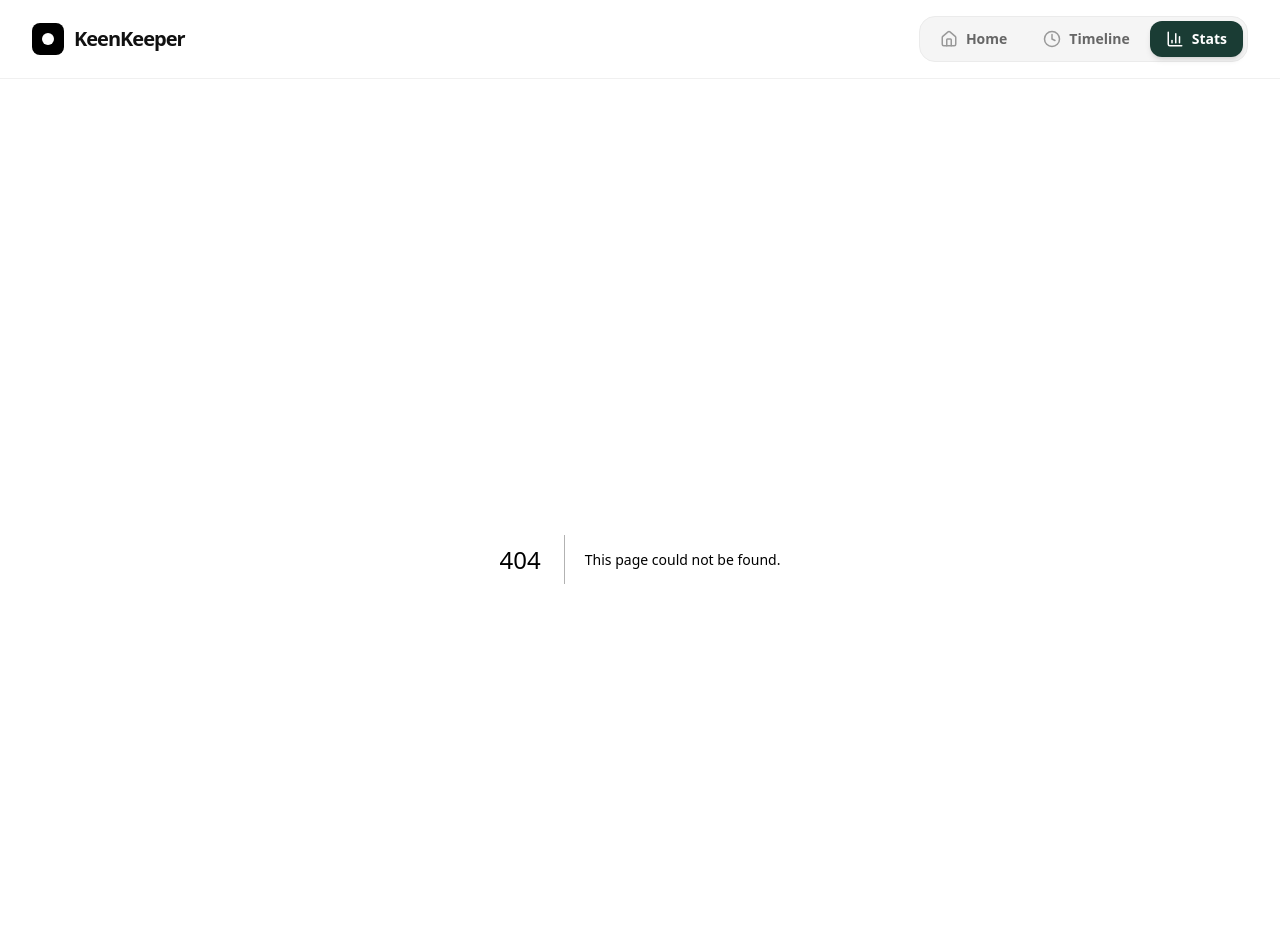
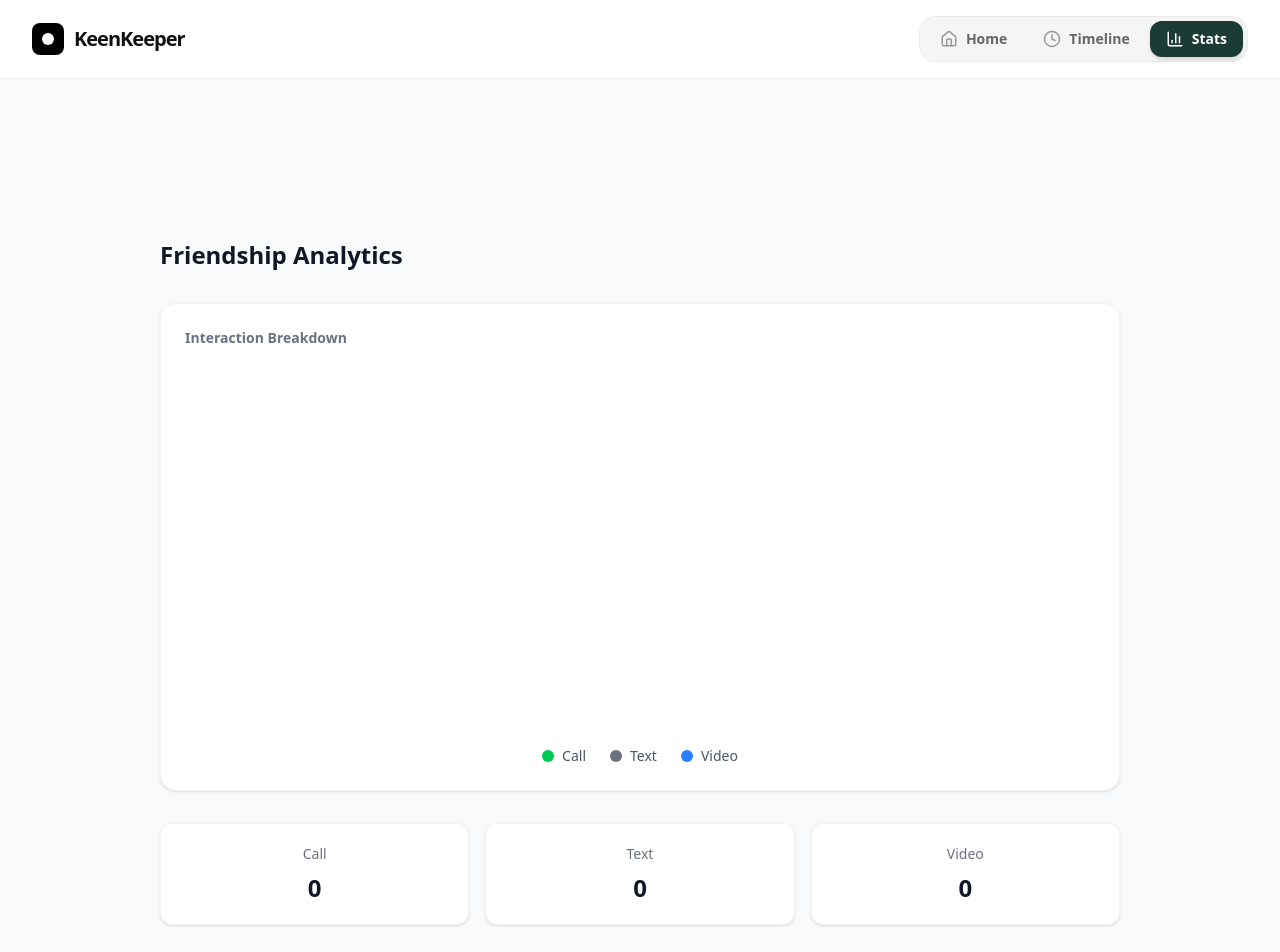
Before and after one commit to Monoaratasnim/B13-A07, a Next.js app: page /stats in a window 1280 px wide. Before the commit this address had no page. Shown: the top 952 px of the page. Built offline with nearby package versions, Linux system fonts and the light colour scheme.

Commit message:
Added Stats code

```diff
--- a/package.json
+++ b/package.json
@@ -13,7 +13,8 @@
     "next": "16.2.3",
     "react": "19.2.4",
     "react-dom": "19.2.4",
-    "react-hot-toast": "^2.6.0"
+    "react-hot-toast": "^2.6.0",
+    "recharts": "^3.8.1"
   },
   "devDependencies": {
     "@tailwindcss/postcss": "^4",
--- /dev/null
+++ b/src/app/stats/page.jsx
@@ -0,0 +1,121 @@
+"use client";
+
+import { useEffect, useState } from "react";
+import {
+  PieChart,
+  Pie,
+  Cell,
+  Tooltip,
+  ResponsiveContainer,
+} from "recharts";
+
+export default function StatsPage() {
+  const [data, setData] = useState([]);
+
+  useEffect(() => {
+    const timeline =
+      JSON.parse(localStorage.getItem("timeline")) || [];
+
+    // ✅ COUNT TYPES
+    const counts = {
+      call: 0,
+      text: 0,
+      video: 0,
+    };
+
+    timeline.forEach((item) => {
+      const type = item.type?.toLowerCase();
+      if (counts[type] !== undefined) {
+        counts[type]++;
+      }
+    });
+
+    // ✅ FORMAT FOR CHART
+    const chartData = [
+      { name: "Call", value: counts.call },
+      { name: "Text", value: counts.text },
+      { name: "Video", value: counts.video },
+    ];
+
+    setData(chartData);
+  }, []);
+
+  // ✅ COLORS (FIGMA STYLE)
+  const COLORS = ["#22c55e", "#6b7280", "#3b82f6"];
+
+  return (
+    <div className="min-h-screen pt-20 px-4 sm:px-6 md:px-8 max-w-5xl mx-auto">
+
+      {/* HEADER */}
+      <h1 className="text-2xl font-bold text-gray-900 mb-8">
+        Friendship Analytics
+      </h1>
+
+      {/* CHART CARD */}
+      <div className="bg-white border border-gray-100 rounded-2xl p-6 shadow-sm">
+
+        <h2 className="text-sm font-semibold text-gray-500 mb-6">
+          Interaction Breakdown
+        </h2>
+
+        {/* PIE CHART */}
+        <div className="w-full h-[300px] sm:h-[350px]">
+          <ResponsiveContainer>
+            <PieChart>
+              <Pie
+                data={data}
+                dataKey="value"
+                innerRadius={70}
+                outerRadius={110}
+                paddingAngle={5}
+              >
+                {data.map((entry, index) => (
+                  <Cell key={index} fill={COLORS[index]} />
+                ))}
+              </Pie>
+              <Tooltip />
+            </PieChart>
+          </ResponsiveContainer>
+        </div>
+
+        {/* LEGEND */}
+        <div className="flex justify-center gap-6 mt-6 text-sm">
+          <LegendItem color="bg-green-500" label="Call" />
+          <LegendItem color="bg-gray-500" label="Text" />
+          <LegendItem color="bg-blue-500" label="Video" />
+        </div>
+
+      </div>
+
+      {/* SUMMARY CARDS */}
+      <div className="grid grid-cols-1 sm:grid-cols-3 gap-4 mt-8">
+
+        {data.map((item) => (
+          <div
+            key={item.name}
+            className="bg-white border border-gray-100 rounded-xl p-5 text-center shadow-sm"
+          >
+            <p className="text-sm text-gray-500 font-medium">
+              {item.name}
+            </p>
+            <p className="text-2xl font-bold text-gray-900 mt-2">
+              {item.value}
+            </p>
+          </div>
+        ))}
+
+      </div>
+
+    </div>
+  );
+}
+
+/* ===== LEGEND COMPONENT ===== */
+function LegendItem({ color, label }) {
+  return (
+    <div className="flex items-center gap-2">
+      <span className={`w-3 h-3 rounded-full ${color}`}></span>
+      <span className="text-gray-600">{label}</span>
+    </div>
+  );
+}
--- a/src/app/timeline/page.jsx
+++ b/src/app/timeline/page.jsx
@@ -5,8 +5,9 @@ import { Phone, MessageSquare, Video } from "lucide-react";
 
 export default function TimelinePage() {
   const [timeline, setTimeline] = useState([]);
+  const [filter, setFilter] = useState("all"); // ✅ filter state
 
-  // ✅ Load timeline safely
+  // ✅ Load timeline
   useEffect(() => {
     try {
       const data = JSON.parse(localStorage.getItem("timeline")) || [];
@@ -16,7 +17,15 @@ export default function TimelinePage() {
     }
   }, []);
 
-  // ✅ ICON + COLOR MAPPING (FIGMA STYLE)
+  // ✅ FILTER LOGIC
+  const filteredTimeline =
+    filter === "all"
+      ? timeline
+      : timeline.filter(
+          (item) => item.type?.toLowerCase() === filter
+        );
+
+  // ✅ ICON + COLOR
   const getIcon = (type) => {
     const t = type?.toLowerCase();
 
@@ -48,22 +57,38 @@ export default function TimelinePage() {
   };
 
   return (
-    <div className="min-h-screen pt-20 px-4 sm:px-6 md:px-8 max-w-4xl mx-auto">
+    <div className="min-h-screen pt-20 px-4 sm:px-6 md:px-8 max-w-4xl mx-auto ">
 
-      {/* HEADER */}
-      <h1 className="text-2xl font-bold mb-6 text-gray-950">
-        Timeline
-      </h1>
+     {/* HEADER */}
+<div className="sticky top-10 z-10 py-4 container " >
+
+  <h1 className="text-2xl font-bold text-gray-950 mb-3">
+    Timeline
+  </h1>
+
+  {/* FILTER BELOW HEADING */}
+  <select
+    value={filter}
+    onChange={(e) => setFilter(e.target.value)}
+    className="text-sm border border-gray-200 text-gray-900 rounded-lg px-3 py-2 bg-white shadow-sm focus:outline-none w-full sm:w-auto"
+  >
+    <option value="all">Filter Timeline</option>
+    <option value="call">Call</option>
+    <option value="text">Text</option>
+    <option value="video">Video</option>
+  </select>
+
+</div>
 
       {/* EMPTY STATE */}
-      {timeline.length === 0 ? (
-        <div className="text-center text-gray-950 text-sm mt-20">
-          No activity yet
+      {filteredTimeline.length === 0 ? (
+        <div className="text-center text-gray-500 text-sm mt-20">
+          No activity found
         </div>
       ) : (
         <div className="space-y-4">
 
-          {timeline.map((item) => (
+          {filteredTimeline.map((item) => (
             <div
               key={item.id}
               className="flex items-center gap-4 bg-white border border-gray-100 rounded-xl p-4 shadow-sm hover:shadow-md transition"
```
Also changed, not shown: 1 other file (tests, documents, lock files or other folders).
